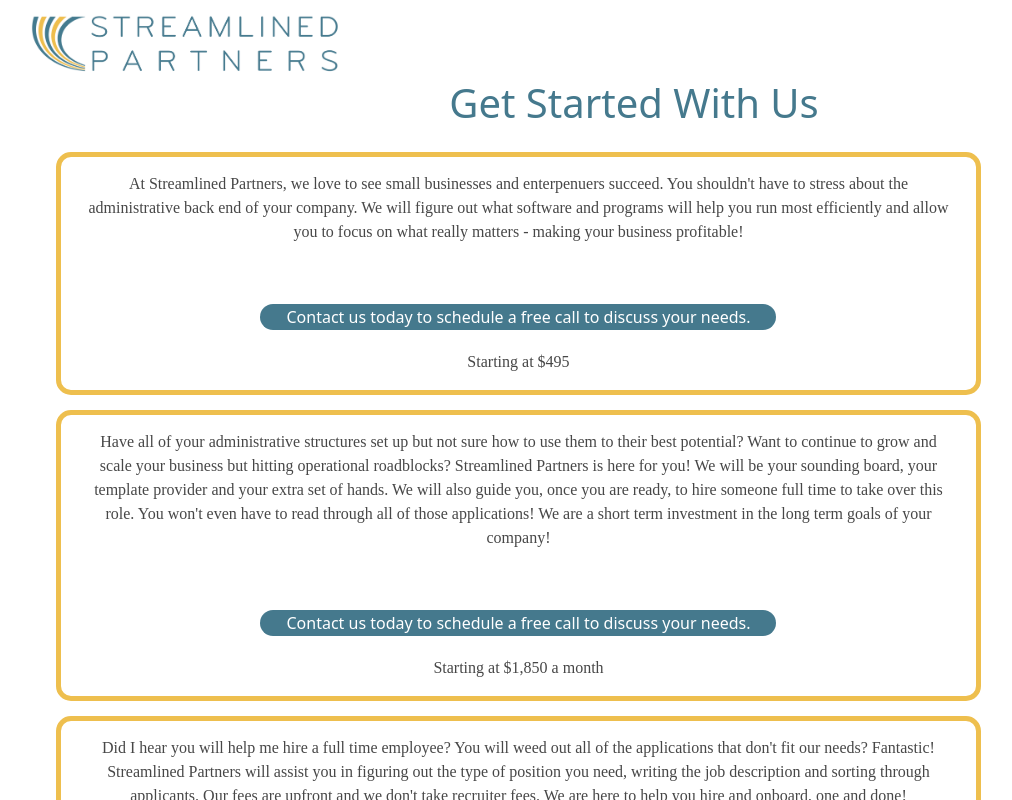
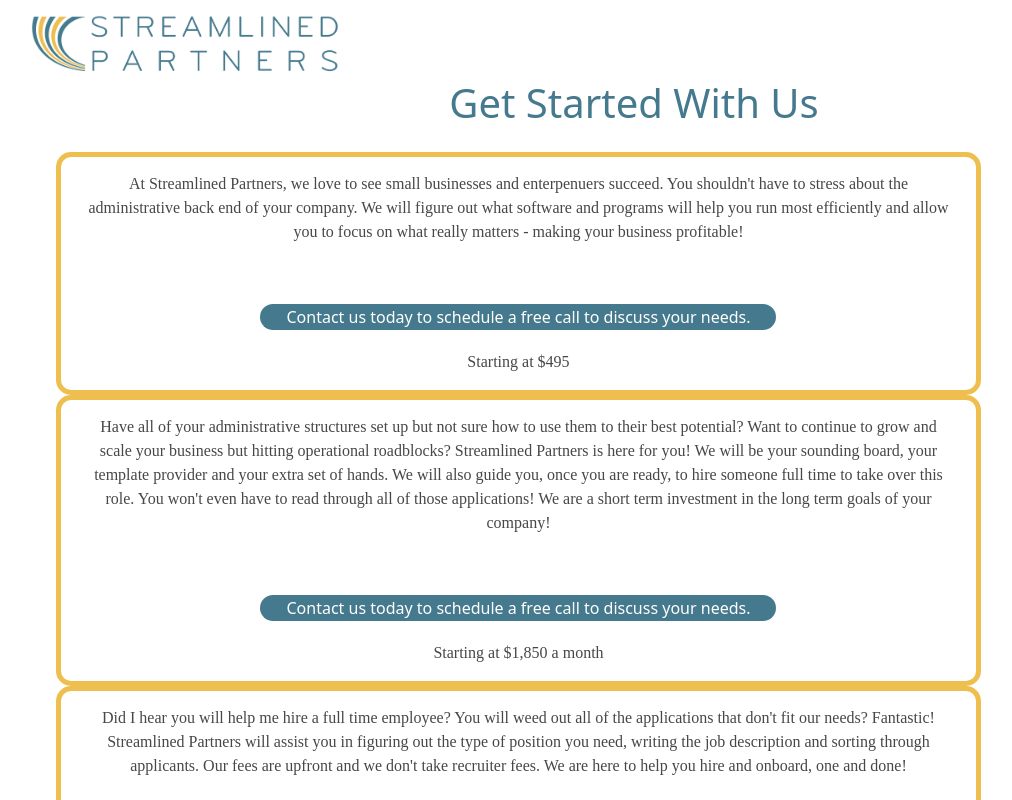
Before and after one commit to rhkearns/streamlined_1, a React (Create React App) app: page /packages in a window 1280 px wide. Shown: the top 800 px of the page, without its empty margins (6-1018 px from the left). Built offline with nearby package versions, Linux system fonts and the light colour scheme; a web font is replaced by a local one.

Commit message:
package css updates

```diff
--- a/src/pages/Packages/Packages.scss
+++ b/src/pages/Packages/Packages.scss
@@ -26,7 +26,7 @@
 	box-align: center;
 	display: flex;
 	flex-direction: column;
-	gap: 15px;
+	// gap: 15px;
 	width: 95%;
 	margin: 0 auto;
 	background-color: white;
```
